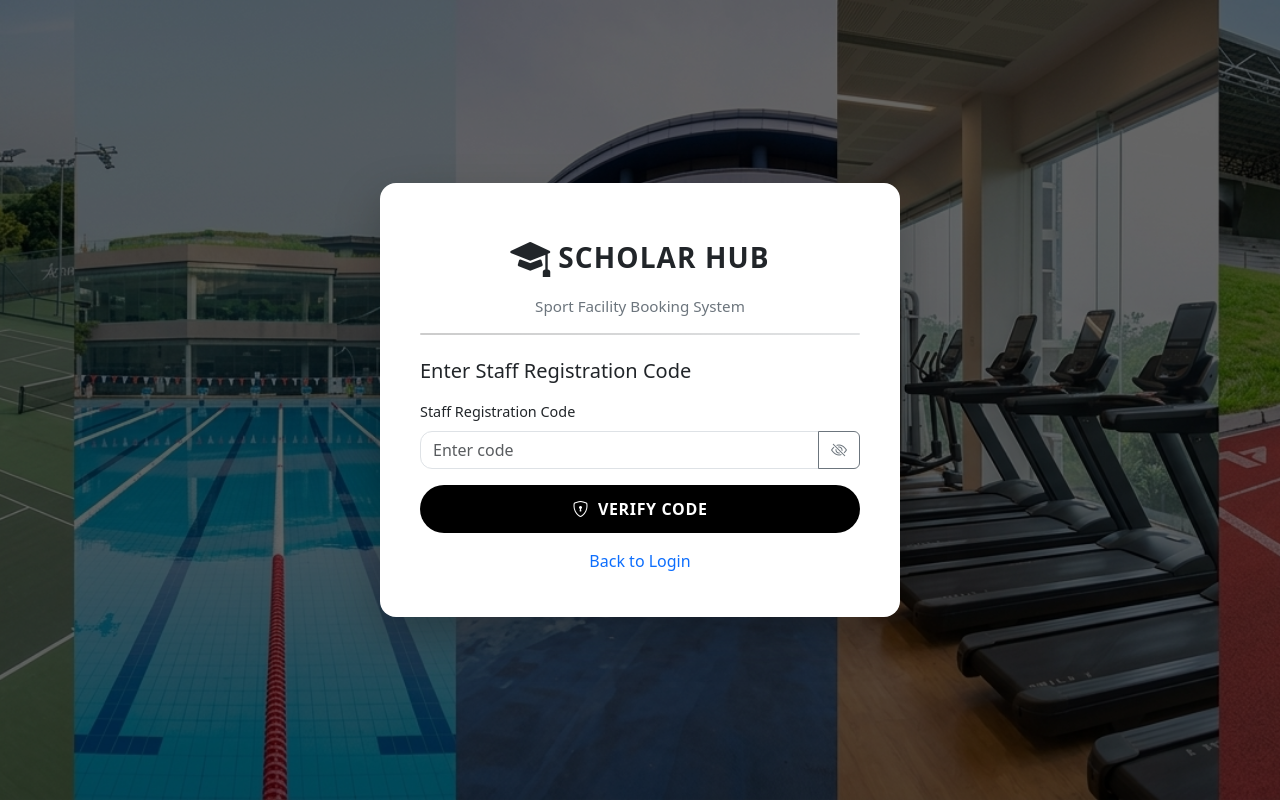
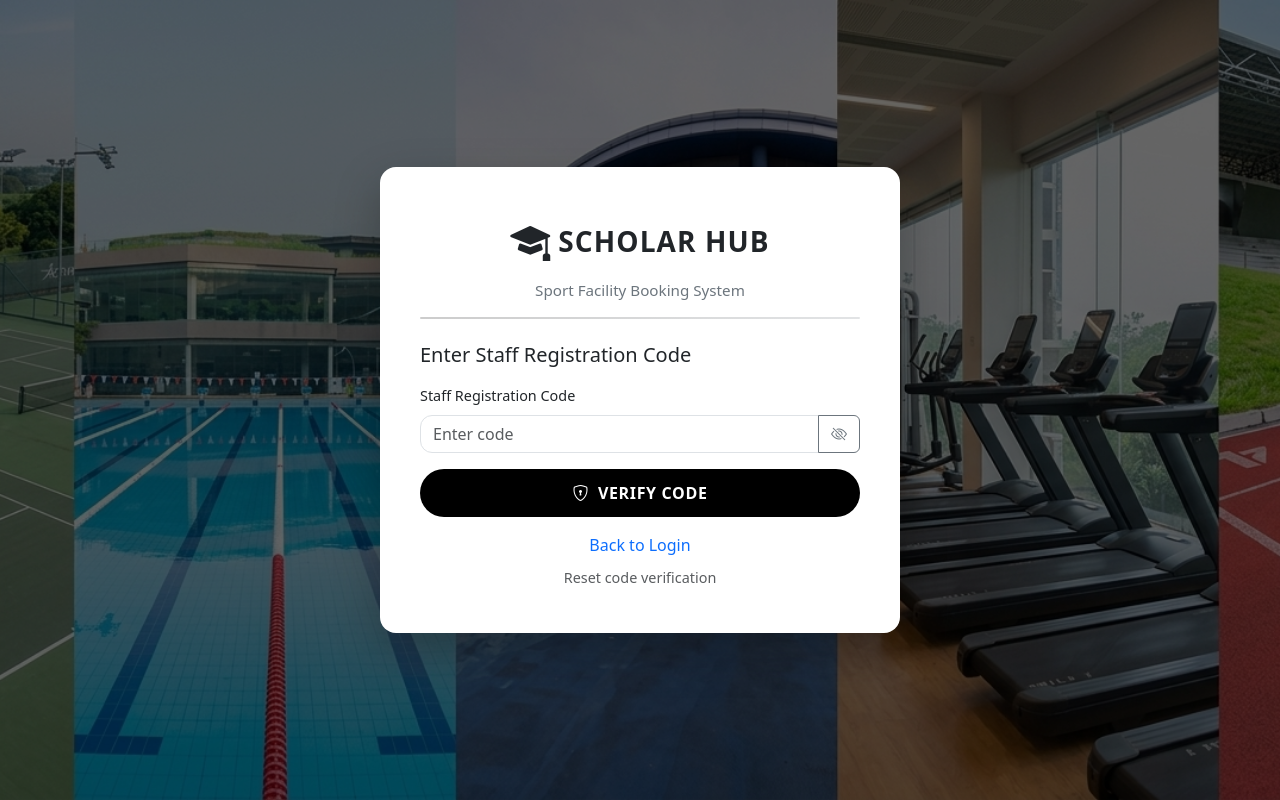
Before and after one commit to chongjen-crypto/project_Group13, a PHP site: page /staff_registration.php in a window 1280 px wide. Run offline with PHP 8.4, Linux system fonts and the light colour scheme.

Commit message:
update staff register

```diff
--- a/staff_registration.php
+++ b/staff_registration.php
@@ -9,8 +9,23 @@ require 'db.php';
 // Secret staff registration code (server-side enforced)
 $STAFF_REGISTRATION_CODE = 'JOINSTAFF67';
 
+// How long the verification is valid (seconds)
+$STAFF_CODE_TTL_SECONDS = 300; // 5 minutes
+
+// Reset verification (optional)
+if (isset($_GET['reset']) && $_GET['reset'] === '1') {
+    unset($_SESSION['staff_code_verified'], $_SESSION['staff_code_verified_at']);
+}
+
 // Page state
 $code_verified = $_SESSION['staff_code_verified'] ?? false;
+$verified_at = $_SESSION['staff_code_verified_at'] ?? 0;
+
+// Expire verification after TTL
+if ($code_verified && (time() - (int)$verified_at) > $STAFF_CODE_TTL_SECONDS) {
+    $code_verified = false;
+    unset($_SESSION['staff_code_verified'], $_SESSION['staff_code_verified_at']);
+}
 $code_error = '';
 
 $full_name = $staff_id = $email = $phone = '';
@@ -29,10 +44,14 @@ if ($_SERVER['REQUEST_METHOD'] === 'POST') {
 
         if ($input_code === $STAFF_REGISTRATION_CODE) {
             $_SESSION['staff_code_verified'] = true;
+            $_SESSION['staff_code_verified_at'] = time();
+            // Prevent session fixation after a privileged step
+            session_regenerate_id(true);
             $code_verified = true;
         } else {
             $code_error = 'Invalid staff registration code';
             $_SESSION['staff_code_verified'] = false;
+            unset($_SESSION['staff_code_verified_at']);
             $code_verified = false;
         }
     }
@@ -43,8 +62,12 @@ if ($_SERVER['REQUEST_METHOD'] === 'POST') {
     if ($action === 'register_staff') {
         // IMPORTANT: enforce verification on the server
         $code_verified = $_SESSION['staff_code_verified'] ?? false;
-        if (!$code_verified) {
+        $verified_at = $_SESSION['staff_code_verified_at'] ?? 0;
+        $is_expired = (!$verified_at) || ((time() - (int)$verified_at) > $STAFF_CODE_TTL_SECONDS);
+
+        if (!$code_verified || $is_expired) {
             $code_error = 'Invalid staff registration code';
+            unset($_SESSION['staff_code_verified'], $_SESSION['staff_code_verified_at']);
         } else {
             // Get and trim form values
             $full_name  = trim($_POST['full_name'] ?? '');
@@ -124,6 +147,9 @@ if ($_SERVER['REQUEST_METHOD'] === 'POST') {
                             // Clear form values
                             $full_name = $staff_id = $email = $phone = '';
                             $success_message = 'Registration successful! Redirecting to login page...';
+
+                            // Clear verification immediately after successful staff registration
+                            unset($_SESSION['staff_code_verified'], $_SESSION['staff_code_verified_at']);
                         } else {
                             $errors['general'] = 'Registration failed. Please try again.';
                         }
@@ -303,6 +329,12 @@ if ($_SERVER['REQUEST_METHOD'] === 'POST') {
 
                 <div class="text-center mt-3">
                     <a href="login.php" class="text-primary text-link">Back to Login</a>
+                </div>
+
+                <div class="text-center mt-2">
+                    <a href="staff_registration.php?reset=1" class="text-muted text-link" style="font-size: 0.9rem;">
+                        Reset code verification
+                    </a>
                 </div>
             </form>
         </div>
```
